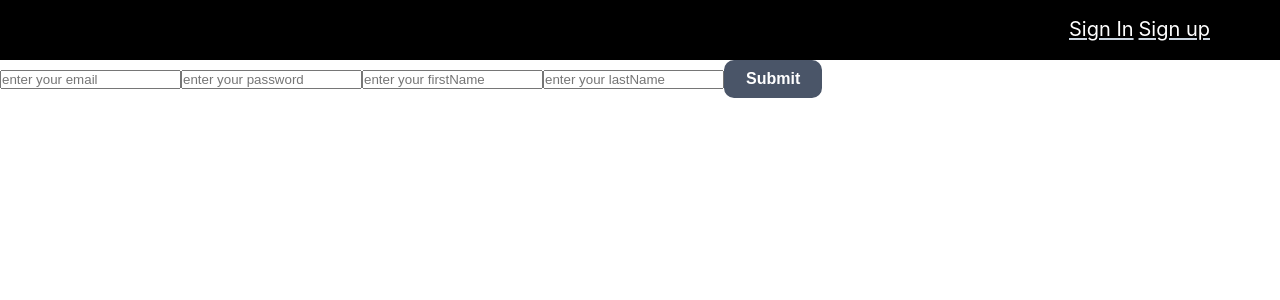
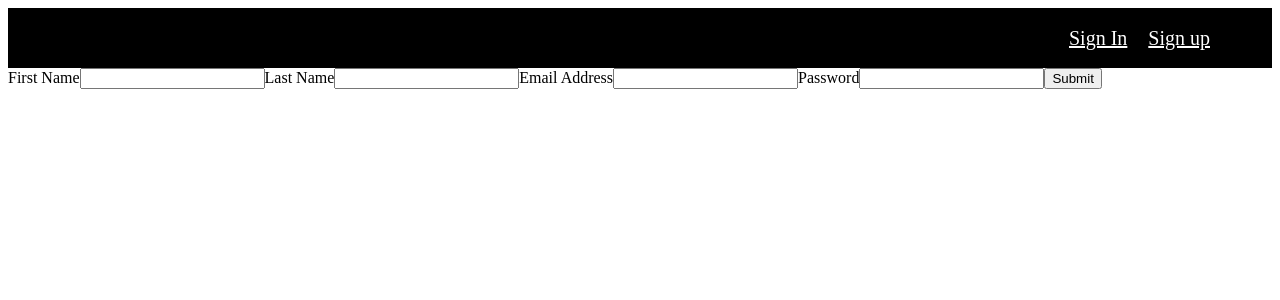
Before and after one commit to astaniano/web_store_front, a React (Create React App) app: page /signup in a window 1280 px wide. Shown: the top 300 px of the page. Built offline with nearby package versions, Linux system fonts and the light colour scheme.

Commit message:
added formik for signup (boiler plate needs to be reduced)

```diff
--- a/package.json
+++ b/package.json
@@ -17,7 +17,8 @@
     "react-router-dom": "^5.2.0",
     "react-scripts": "4.0.3",
     "typescript": "^4.3.4",
-    "web-vitals": "^1.1.2"
+    "web-vitals": "^1.1.2",
+    "yup": "^0.32.9"
   },
   "scripts": {
     "start": "react-scripts start",
--- a/src/components/Signin/Signin.tsx
+++ b/src/components/Signin/Signin.tsx
@@ -1,11 +1,12 @@
 import "../../App.css";
-import "./signin.module.css";
+// import "./signin.module.css";
 import { useFormik } from "formik";
 
 export default function Signin() {
     const formik = useFormik({
-        initialValues: { firstName: '',
-            lastName: '',
+        initialValues: {
+            first_name: '',
+            last_name: '',
             email: '', },
         onSubmit: values => {
             console.log(values);
@@ -21,7 +22,7 @@ export default function Signin() {
                   name="firstName"
                   type="text"
                   onChange={formik.handleChange}
-                  value={formik.values.firstName}
+                  value={formik.values.first_name}
               />
               <label htmlFor="lastName">Last Name</label>
               <input
@@ -29,7 +30,7 @@ export default function Signin() {
                   name="lastName"
                   type="text"
                   onChange={formik.handleChange}
-                  value={formik.values.lastName}
+                  value={formik.values.last_name}
               />
               <label htmlFor="email">Email Address</label>
               <input
--- a/src/components/Signup/Signup.tsx
+++ b/src/components/Signup/Signup.tsx
@@ -1,55 +1,96 @@
+import { useFormik } from 'formik';
+import * as Yup from 'yup';
 import '../../App.css'
-import {useState} from "react";
-import {authAPI} from "../../api/api";
+// import {authAPI} from "../../api/api";
 
 export default function Signup() {
-    const [email, setEmail] = useState('');
-    const [password, setPassword] = useState('');
-    const [firstName, setFirstName] = useState('');
-    const [lastName, setLastName] = useState('');
+    return (
+        <SignupForm />
+    );
+}
 
-    async function handleSubmit(e: any) {
-        e.preventDefault();
-        await authAPI.signUp(email, password, firstName, lastName);
-        setEmail('');
-        setPassword('');
-        setFirstName('');
-        setLastName('');
-    }
-
-    // function showState(e: any) {
-    //     console.log(email);
-    //     console.log(password);
-    //     console.log(firstName);
-    //     console.log(lastName);
-    // }
-
-    function onEmailChange(e: any) {
-        setEmail(e.target.value);
-    }
-
-    function onPasswordChange(e: any) {
-        setPassword(e.target.value);
-    }
-
-    function onFirstNameChange(e: any) {
-        setFirstName(e.target.value);
-    }
-
-    function onLastNameChange(e: any) {
-        setLastName(e.target.value);
-    }
+const SignupForm = () => {
+    const formik = useFormik({
+        initialValues: {
+            first_name: '',
+            last_name: '',
+            email: '',
+            password: '',
+            // passwordConfirm: '',
+        },
+        validationSchema: Yup.object({
+            first_name: Yup.string()
+                .max(50, 'Must be 50 characters or less')
+                .required('Required'),
+            last_name: Yup.string()
+                .max(50, 'Must be 50 characters or less')
+                .required('Required'),
+            email: Yup.string()
+                .required('Required')
+                .email('Invalid email address'),
+            password: Yup.string()
+                .required('No password provided.')
+                .min(8, 'Password is too short - should be 8 chars minimum.')
+                .matches(/[a-zA-Z]/, 'Password can only contain Latin letters.'),
+        }),
+        onSubmit: async (values) => {
+            // await authAPI.signUp(values);
+            console.log(values);
+        },
+    });
 
     return (
-        <div>
-            <form onSubmit={handleSubmit}>
-                <input value={email} placeholder="enter your email" onChange={onEmailChange} />
-                <input value={password} placeholder="enter your password" onChange={onPasswordChange} />
-                <input value={firstName} placeholder="enter your firstName" onChange={onFirstNameChange} />
-                <input value={lastName} placeholder="enter your lastName" onChange={onLastNameChange} />
-                <input type="submit" value="Submit" />
-            </form>
-            {/*<button onClick={showState}>show state</button>*/}
-        </div>
-      );
-}
+        <form onSubmit={formik.handleSubmit}>
+            <label htmlFor="first_name">First Name</label>
+            <input
+                id="first_name"
+                type="text"
+                {...formik.getFieldProps('first_name')}
+            />
+            {formik.touched.first_name && formik.errors.first_name ? (
+                <div>{formik.errors.first_name}</div>
+            ) : null}
+
+            <label htmlFor="last_name">Last Name</label>
+            <input
+                id="last_name"
+                type="text"
+                {...formik.getFieldProps('last_name')}
+            />
+            {formik.touched.last_name && formik.errors.last_name ? (
+                <div>{formik.errors.last_name}</div>
+            ) : null}
+
+            <label htmlFor="email">Email Address</label>
+            <input
+                id="email"
+                type="text"
+                {...formik.getFieldProps('email')}
+            />
+            {formik.touched.email && formik.errors.email ? (
+                <div>{formik.errors.email}</div>
+            ) : null}
+
+            <label htmlFor="password">Password</label>
+            <input
+                id="password"
+                type="password"
+                {...formik.getFieldProps('password')}
+            />
+            {formik.touched.password && formik.errors.password ? (
+                <div>{formik.errors.password}</div>
+            ) : null}
+
+            {/*<label htmlFor="email">Confirm password</label>*/}
+            {/*<input*/}
+            {/*    id="passwordConfirm"*/}
+            {/*    name="passwordConfirm"*/}
+            {/*    type="password"*/}
+            {/*    onChange={formik.handleChange}*/}
+            {/*    value={formik.values.passwordConfirm}*/}
+            {/*/>*/}
+
+            <button type="submit">Submit</button>
+        </form>
+    );
+};
```
Also changed, not shown: 2 other files (tests, documents, lock files or other folders).
